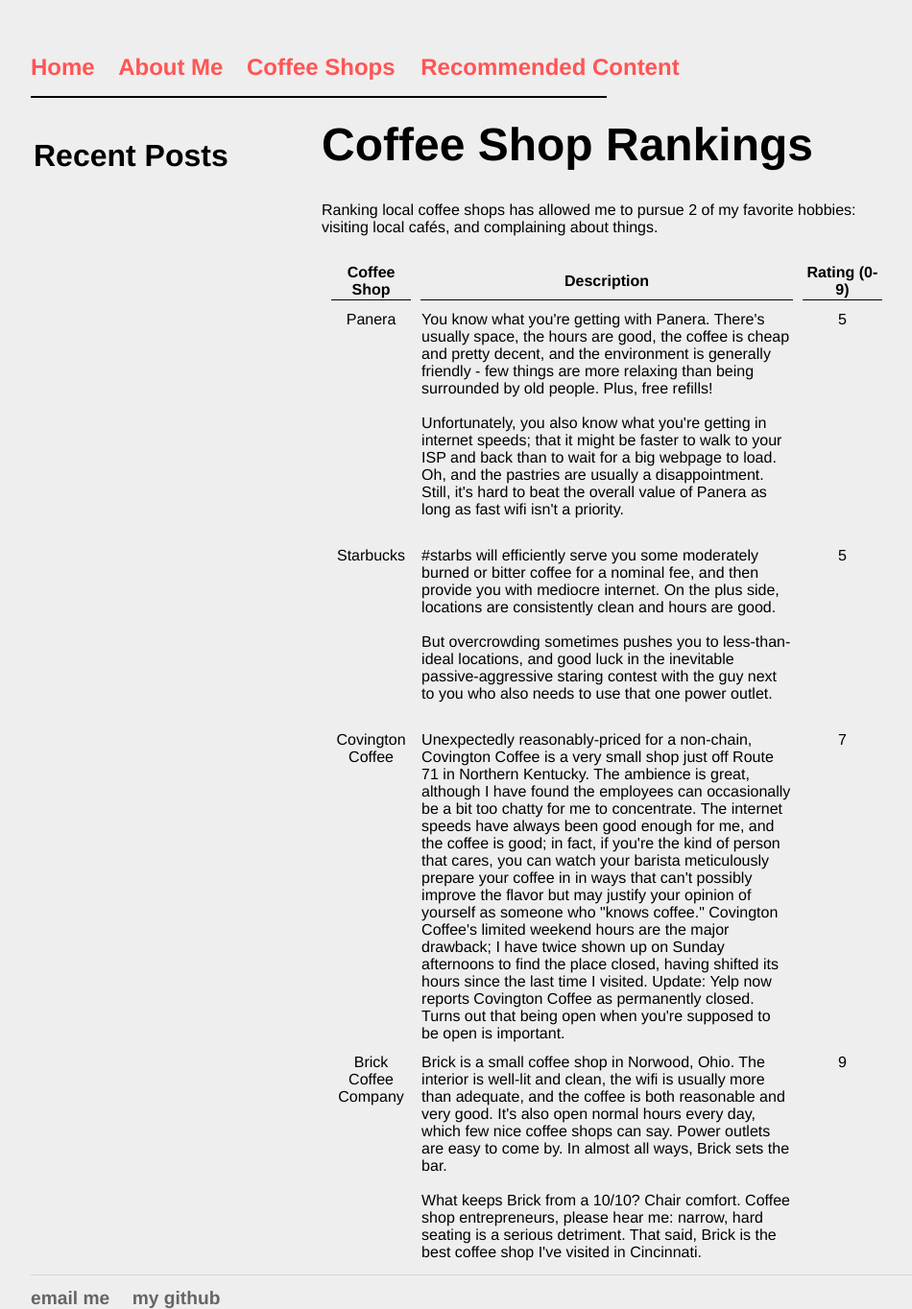
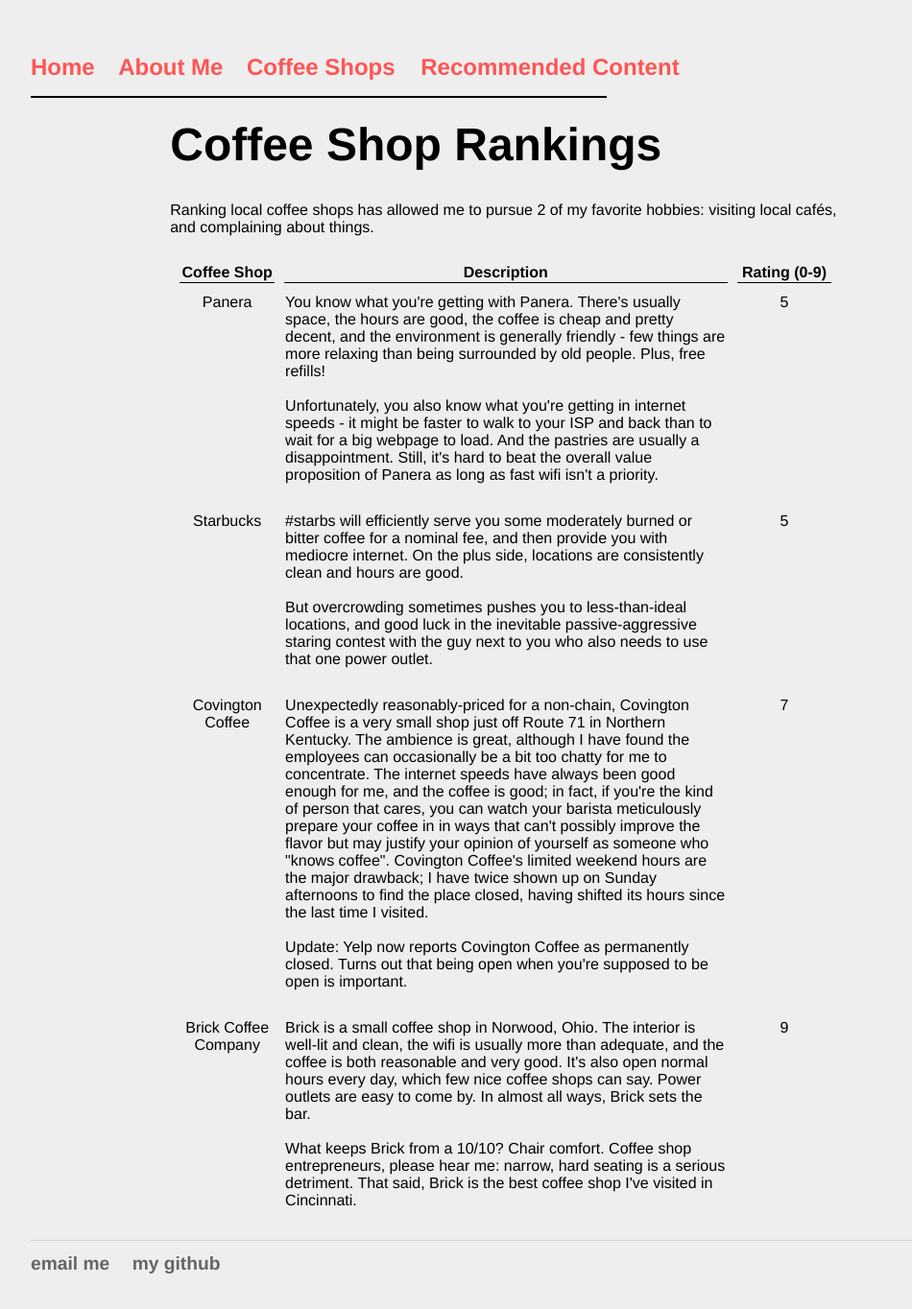
Before and after one commit to eswan18/ethanswan.com, a Jekyll site: the page built from coffee_shops.html, in a window 1280 px wide. Shown: the whole page at 96% size, without its empty margins (8-958 px from the left). Built offline with Jekyll 4.4.1, drawn with Linux system fonts in a browser that asks for light colours; after the commit the page ends 1328 px from its top, so only the background shows below that.

Commit message:
layout changes; more coffee shop updating

```diff
--- a/_layouts/default.html
+++ b/_layouts/default.html
@@ -30,30 +30,17 @@
 
 				<!-- CONTENT-DIVIDING TABLE-->
 				<table><tr>
+
                     <td class="left_content">
-					<div id="recent_posts">
-						<h1>Recent Posts</h1>
-						{% for post in site.posts %}
-							<recent_post_title>
-								<a href="{{ post.url }}">{{ post.title }}</a>
-								<br>
-							</recent_post_title>
-							<recent_post_date>
-								{{ post.date | date_to_string }}
-								<br>
-							</recent_post_date>
-							<br>
-							{% if forloop.index >= 3 %}
-								{% break %}
-							{% endif %}
-						{% endfor %}
-					</div>
                     </td>
+
                     <td class="middle_content">
                         {{ content }}
                     </td>
+
                     <td class="right_content">
                     </td>
+
 				</tr></table>
 				<!-- /CONTENT-DIVIDING TABLE-->
 
--- a/coffee_shops.html
+++ b/coffee_shops.html
@@ -18,28 +18,32 @@
 			<tr>
 				<td>Panera</td>
 				<td>You know what you're getting with Panera. There's usually space, the hours are good, the coffee is cheap and pretty decent, and the environment is generally friendly - few things are more relaxing than being surrounded by old people. Plus, free refills!<br><br>
-				Unfortunately, you also know what you're getting in internet speeds; that it might be faster to walk to your ISP and back than to wait for a big webpage to load. Oh, and the pastries are usually a disappointment. Still, it's hard to beat the overall value of Panera as long as fast wifi isn't a priority.<br><br></td>
+                    Unfortunately, you also know what you're getting in internet speeds - it might be faster to walk to your ISP and back than to wait for a big webpage to load. And the pastries are usually a disappointment. Still, it's hard to beat the overall value proposition of Panera as long as fast wifi isn't a priority.<br><br>
+                </td>
 				<td>5</td>
 			</tr>
 
 			<tr>
 				<td>Starbucks</td>
 				<td>#starbs will efficiently serve you some moderately burned or bitter coffee for a nominal fee, and then provide you with mediocre internet. On the plus side, locations are consistently clean and hours are good.<br><br>
-				But overcrowding sometimes pushes you to less-than-ideal locations, and good luck in the inevitable passive-aggressive staring contest with the guy next to you who also needs to use that one power outlet.<br><br></td>
+                    But overcrowding sometimes pushes you to less-than-ideal locations, and good luck in the inevitable passive-aggressive staring contest with the guy next to you who also needs to use that one power outlet.<br><br>
+                </td>
 				<td>5</td>
 			</tr>
 
 			<tr>
 				<td>Covington Coffee</td>
-				<td>Unexpectedly reasonably-priced for a non-chain, Covington Coffee is a very small shop just off Route 71 in Northern Kentucky. The ambience is great, although I have found the employees can occasionally be a bit too chatty for me to concentrate. The internet speeds have always been good enough for me, and the coffee is good; in fact, if you're the kind of person that cares, you can watch your barista meticulously prepare your coffee in in ways that can't possibly improve the flavor but may justify your opinion of yourself as someone who "knows coffee." Covington Coffee's limited weekend hours are the major drawback; I have twice shown up on Sunday afternoons to find the place closed, having shifted its hours since the last time I visited.
-                    Update: Yelp now reports Covington Coffee as permanently closed. Turns out that being open when you're supposed to be open is important.</td>
+                <td>Unexpectedly reasonably-priced for a non-chain, Covington Coffee is a very small shop just off Route 71 in Northern Kentucky. The ambience is great, although I have found the employees can occasionally be a bit too chatty for me to concentrate. The internet speeds have always been good enough for me, and the coffee is good; in fact, if you're the kind of person that cares, you can watch your barista meticulously prepare your coffee in in ways that can't possibly improve the flavor but may justify your opinion of yourself as someone who "knows coffee". Covington Coffee's limited weekend hours are the major drawback; I have twice shown up on Sunday afternoons to find the place closed, having shifted its hours since the last time I visited.<br><br>
+                    Update: Yelp now reports Covington Coffee as permanently closed. Turns out that being open when you're supposed to be open is important.<br><br>
+                </td>
 				<td>7</td>
 			</tr>
 
             <tr>
                 <td>Brick Coffee Company</td>
                 <td>Brick is a small coffee shop in Norwood, Ohio. The interior is well-lit and clean, the wifi is usually more than adequate, and the coffee is both reasonable and very good. It's also open normal hours every day, which few nice coffee shops can say. Power outlets are easy to come by. In almost all ways, Brick sets the bar.<br><br>
-                    What keeps Brick from a 10/10? Chair comfort. Coffee shop entrepreneurs, please hear me: narrow, hard seating is a serious detriment. That said, Brick is the best coffee shop I've visited in Cincinnati.</td>
+                    What keeps Brick from a 10/10? Chair comfort. Coffee shop entrepreneurs, please hear me: narrow, hard seating is a serious detriment. That said, Brick is the best coffee shop I've visited in Cincinnati.<br><br>
+                </td>
                 <td>9</td>
             </tr>
 		</table>
--- a/css/main.css
+++ b/css/main.css
@@ -53,7 +53,7 @@
 /* Content-dividing Table */
 /**************************/
 td.left_content {
-    width: 25%;
+    width: 10%;
 }
 td.middle_content {
     width: 50%;
```
Lines whose indentation alone changed are shown as unchanged.
